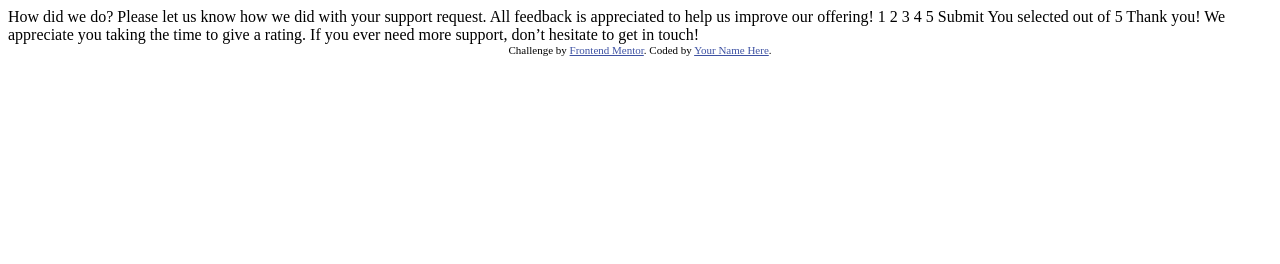
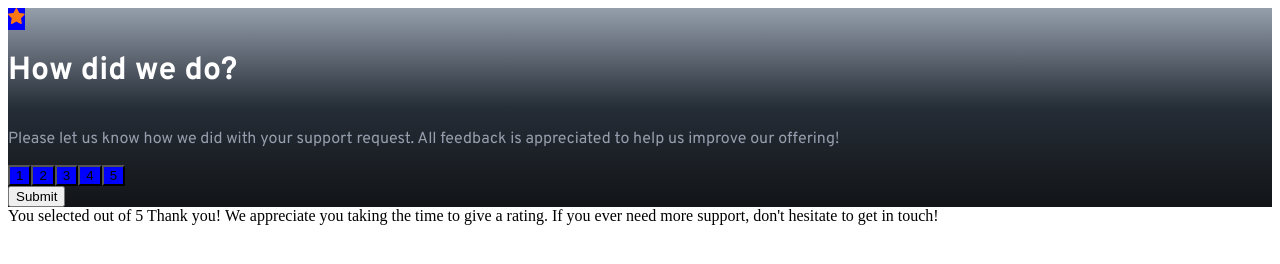
Before and after one commit to FelixHardjana/Interactive-Rating-Component---Frontend_Mentor, a plain HTML site: page index.html in a window 1280 px wide. Drawn offline with Linux system fonts and the light colour scheme.

Commit message:
created the rating buttons

```diff
--- a/index.html
+++ b/index.html
@@ -5,27 +5,45 @@
   <meta name="viewport" content="width=device-width, initial-scale=1.0"> <!-- displays site properly based on user's device -->
 
   <link rel="icon" type="image/png" sizes="32x32" href="./images/favicon-32x32.png">
+  <link rel="stylesheet" href="style.css">
+
+  <!-- Link to Overpass fonts -->
+  <link rel="preconnect" href="https://fonts.googleapis.com">
+  <link rel="preconnect" href="https://fonts.gstatic.com" crossorigin>
+  <link href="https://fonts.googleapis.com/css2?family=Overpass:ital,wght@0,100..900;1,100..900&display=swap" rel="stylesheet">
 
   <title>Frontend Mentor | Interactive rating component</title>
 
   <!-- Feel free to remove these styles or customise in your own stylesheet 👍 -->
-  <style>
+  <!-- <style>
     .attribution { font-size: 0.6875rem; text-align: center; }
     .attribution a { color: hsl(228, 45%, 44%); }
-  </style>
+  </style> -->
 </head>
 <body>
+  <main>
+
+    <div class="main-rating-panel">
+
+      <div class="circle-button">
+        <img src="./images/icon-star.svg" alt="star-icon">
+      </div>
 
       <!-- Rating state start -->
 
-  How did we do?
+      <h1>How did we do?</h1>
 
-  Please let us know how we did with your support request. All feedback is appreciated
-  to help us improve our offering!
+      <p>Please let us know how we did with your support request. All feedback is appreciated
+      to help us improve our offering!</p>
 
-  1 2 3 4 5
+      <div class="rating-button">
+        <!-- <button class="">1 2 3 4 5</button> -->
+         <!-- The button from the JS file are now here -->
+      </div>
 
-  Submit
+      <button type="submit">Submit</button>
+
+    </div>
 
       <!-- Rating state end -->
 
@@ -36,14 +54,20 @@
       Thank you!
 
       We appreciate you taking the time to give a rating. If you ever need more support,
-  don’t hesitate to get in touch!
+      don't hesitate to get in touch!
 
+
+
+  </main>
   <!-- Thank you state end -->
 
 
-  <footer class="attribution">
+  <!-- <footer class="attribution">
     Challenge by <a href="https://www.frontendmentor.io?ref=challenge">Frontend Mentor</a>.
     Coded by <a href="#">Your Name Here</a>.
-  </footer>
+  </footer> -->
+
+  <script src="script.js"></script>
+
 </body>
 </html>
--- /dev/null
+++ b/script.js
@@ -0,0 +1,14 @@
+
+
+let buttonArray = null;
+
+const numbers = [];
+
+for(let i = 0; i < 5; i++){
+    buttonArray = document.createElement("button");
+    numbers[i] = i+1;
+    buttonArray.textContent = numbers[i];
+    document.querySelector(".rating-button").appendChild(buttonArray);
+    // buttonArray.style.backgroundColor = "blue";
+
+}
--- /dev/null
+++ b/style.css
@@ -0,0 +1,42 @@
+
+body{
+    /* background-color: hsl(216, 12%, 8%); */
+
+}
+
+.main-rating-panel{
+    background: linear-gradient(hsl(217, 12%, 63%), hsl(213, 19%, 18%), hsl(216, 12%, 8%));
+
+    font-family: Overpass;
+
+    display: flex;
+    flex-direction: column;
+    justify-content: center;
+    align-items: flex-start;
+
+}
+
+.main-rating-panel h1{
+    color: white;
+}
+
+.main-rating-panel p{
+    color: hsl(217, 12%, 63%);
+}
+
+
+.circle-button{
+    background-color: blue;
+}
+
+.rating-button button{
+    background-color: blue;
+}
+
+/* This is the Overpass font */
+.overpass-font {
+  font-family: "Overpass", sans-serif;
+  font-optical-sizing: auto;
+  font-weight: 400;
+  font-style: normal;
+}
```
Lines whose indentation alone changed are shown as unchanged.
